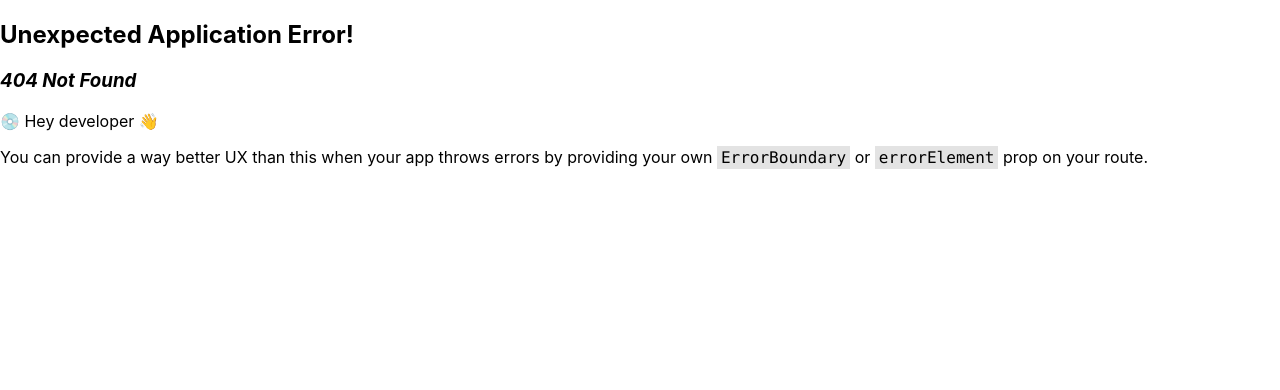
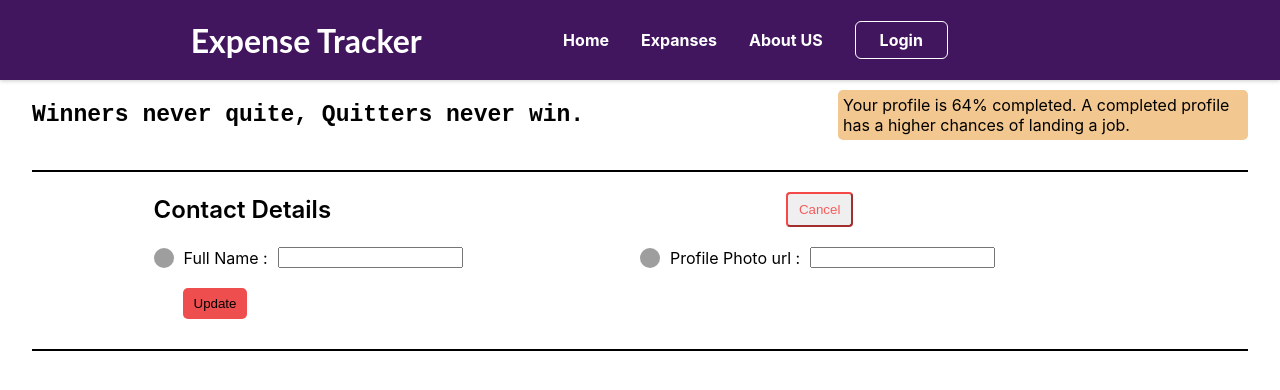
Before and after one commit to MilanTibadiya/Expense-Tracker, a React (Create React App) app in the folder expense-tracker/: page /completeprofile in a window 1280 px wide. Before the commit this address had no page. Shown: the top 390 px of the page. Built offline with nearby package versions, Linux system fonts and the light colour scheme; grey boxes are pictures that could not be loaded.

Commit message:
03 (Complete your profile)

```diff
--- a/expense-tracker/src/App.js
+++ b/expense-tracker/src/App.js
@@ -3,7 +3,8 @@ import { createBrowserRouter, RouterProvider } from "react-router-dom";
 
 import Header from './components/Header/Header'
 import AuthForm from "./components/Auth/AuthForm";
-import Expenses from "./components/Pages/Expenses/Expenses";
+import Home from "./components/Pages/Home/Home";
+import CompleteProfile from "./components/Pages/CompleteProfile/CompleteProfile";
 
 var router = createBrowserRouter( [
   {
@@ -11,7 +12,8 @@ var router = createBrowserRouter( [
     element: <Header/>,
     children: [
       { path: "/", element: <AuthForm/> },
-      { path: "/expenses", element: <Expenses/> },
+      { path: "/home", element: <Home/> },
+      { path: "/completeprofile", element: <CompleteProfile/> },
     ],
   },
 ]);
--- a/expense-tracker/src/components/Auth/AuthForm.js
+++ b/expense-tracker/src/components/Auth/AuthForm.js
@@ -71,8 +71,8 @@ const AuthForm = () => {
     })
     .then((data) => {
       if(data){
-      navigate('/expenses')
-      console.log('User has successfully signed up')
+      navigate('/home') ;
+      localStorage.setItem("idToken" , data.idToken);
       return toast('sucsess');
       }
     })
--- a/expense-tracker/src/components/Header/Header.js
+++ b/expense-tracker/src/components/Header/Header.js
@@ -13,8 +13,8 @@ const MainNavigation = () => {
       </NavLink>
       <nav>
         <ul>
-          <li><NavLink>Home</NavLink></li>
-          <li><NavLink to='/expenses'>Expanses</NavLink></li>
+          <li><NavLink to='/home'>Home</NavLink></li>
+          <li><NavLink>Expanses</NavLink></li>
           <li><NavLink>About US</NavLink></li>
           <li><NavLink to='/'>
             <button>Login</button>
--- /dev/null
+++ b/expense-tracker/src/components/Pages/CompleteProfile/CompleteProfile.js
@@ -0,0 +1,106 @@
+import React, { useRef } from "react";
+import axios from "axios";
+
+import { ToastContainer, toast } from 'react-toastify';
+import 'react-toastify/dist/ReactToastify.css';
+import classes from "./CompleteProfile.module.css";
+
+const CompleteProfile = () => {
+    const fullName = useRef();
+    const photourl = useRef();
+
+    const profileSubmitHandler = async (e) => {
+        e.preventDefault();
+
+        const enteredFullName = fullName.current.value;
+        const enteredphotourl = photourl.current.value;
+        // console.log(enteredFullName, enteredphotourl);
+
+        let idToken = localStorage.getItem('idToken')
+
+        try {
+            const res = await axios.post(
+       "https://identitytoolkit.googleapis.com/v1/accounts:update?key=AIzaSyCq0D46LMMQdd83yquIDm-07jK4smD1MD4",
+       {
+         idToken: idToken,
+         displayName: enteredFullName,
+         photoUrl : enteredphotourl,
+       }
+     );
+         toast('Profile Updated')
+         console.log(res);
+        //  document.querySelector("form").reset();
+     } catch (e) {
+           toast(e.response.data.error.message);
+     }
+
+        // fetch("https://identitytoolkit.googleapis.com/v1/accounts:update?key=AIzaSyCq0D46LMMQdd83yquIDm-07jK4smD1MD4"
+        // ,{
+        //     method: 'POST',
+        //     body: JSON.stringify(({
+        //         idToken: idToken,
+        //         displayName: enteredFullName,
+        //         photoUrl: enteredphotourl,
+        //     })),
+        //     headers: {
+        //         'Content-Type' : 'application/json'
+        //       },
+        // })
+        // .then((res) => {
+        //     if(res.ok){
+        //         toast('Profile Updated')
+        //         console.log(res);
+        //     }else{
+        //         res.json().then(data => {   // Json also return promises mi,
+        //           return toast(data.error.message);
+        //           })
+        //     }
+        // })
+        // .catch((err) => {
+        //     return toast(err.message)
+        //   })
+
+    };
+
+  return (
+    <>
+    <div className={classes.container}>
+      <div className={classes.header1}>
+        <div className={classes.left1}> Winners never quite, Quitters never win.</div>
+        <div className={classes.right1}> Your profile is 64% completed. A completed profile has a higher chances of landing a job. </div>
+      </div>
+      {/* below section */}
+
+      <form>
+      <div className={classes.contactDetail1}>
+        <div className={classes.main}>
+          <div className={classes.header}>
+            <div className={classes.ContactDetail}> Contact Details </div>
+            <button className={classes.cancel}>Cancel</button>
+          </div>
+
+          <div className={classes.input}>
+            <div className={classes.left}>
+              <img src="https://cdn-icons-png.flaticon.com/512/25/25231.png" alt='name'/>
+              <div className={classes.fullName}>Full Name : </div>
+              <input type="text" ref={fullName} required/>
+            </div>
+            <div className={classes.right}>
+              <img src="https://cdn-icons-png.flaticon.com/512/2301/2301129.png" alt='profile url'/>
+              <div className={classes.photourl}>Profile Photo url : </div>
+              <input type="text" ref={photourl} required/>
+            </div>
+          </div>
+          <button onClick={profileSubmitHandler} className={classes.update} type="submit">
+            Update
+          </button>
+        </div>
+      </div>
+      </form>
+    </div>
+    <ToastContainer/>
+    </>
+  );
+};
+
+export default CompleteProfile;
--- /dev/null
+++ b/expense-tracker/src/components/Pages/CompleteProfile/CompleteProfile.module.css
@@ -0,0 +1,116 @@
+.container{
+    width: 95vw;
+    display: flex;
+    align-items: center;
+    justify-content: center;
+    flex-direction: column;
+    margin: auto;
+    margin-top: 10px;
+    /* border-bottom: 2px solid black; */
+}
+
+.header1{
+    width: 100%;
+    display: flex;
+    align-items: center;
+    justify-content: space-between;
+    border-bottom: 2px solid black;
+    margin-bottom: 20px;
+    padding-bottom: 30px;
+}
+
+.left1{
+    font-family: 'Courier New', Courier, monospace;
+    font-weight: 600;
+    font-size: 23px;
+}
+
+.right1{
+    width: 400px;
+    padding: 5px 5px;
+    background-color: rgb(242, 199, 144);
+    border-radius: 5px;
+}
+
+.contactDetail1{
+    display: flex;
+    align-items: center;
+    justify-content: center;
+}
+
+/* below section */
+
+.main{
+    width: 95vw;
+    display: flex;
+    align-items: center;
+    justify-content: center;
+    flex-direction: column;
+    border-bottom: 2px solid black;
+    padding-bottom: 30px;
+}
+
+.header{
+    width: 80%;
+    display: flex;
+    align-items: center;
+    justify-content: space-between;
+}
+
+.ContactDetail{
+font-size: 24px;
+font-weight: 600;
+}
+.cancel{
+color: rgb(244, 92, 92);
+border-color: rgb(245, 72, 72);
+border-radius: 4px;
+padding: 8px 11px;
+cursor: pointer;
+margin-right: 273px;
+}
+
+.input{
+    width: 80%;
+    display: flex;
+    align-items: center;
+    justify-content: space-around;
+    margin-top: 20px;
+}
+.input img{
+    width: 20px;
+    height: 20px;
+    border-radius: 100%;
+    margin-right: 10px;
+}
+.fullName{
+margin-right: 10px;
+}
+.photourl{
+
+}
+.left{
+    width: 50%;
+    display: flex;
+    align-items: center;
+
+}
+.right{
+    width: 50%;
+    display: flex;
+    align-items: center;
+}
+.photourl{
+    margin-right: 10px;
+}
+
+.update{
+    background-color: rgb(238, 78, 78);
+    margin-top: 20px;
+    align-items: start;
+    margin-left: -850px;
+    padding: 8px 11px;
+    border: none;
+    border-radius: 5px;
+    cursor: pointer;
+}
--- a/expense-tracker/src/components/Pages/Expenses/Expenses.js
+++ /dev/null
@@ -1,9 +0,0 @@
-import React from "react";
-
-const Expenses = () => {
-    return (
-        <h1>Welcome to expase page</h1>
-    );
-};
-
-export default Expenses;
--- /dev/null
+++ b/expense-tracker/src/components/Pages/Home/Home.js
@@ -0,0 +1,21 @@
+import React from "react";
+import { NavLink } from "react-router-dom";
+
+import classes from './Home.module.css';
+
+const Home = () => {
+    return (
+        <>
+        <div className={classes.welcome}>
+        <div className={classes.heading}>
+        <p>Welcome to Expense Tracker App</p>
+        </div>
+        <div className={classes.profilelink}>
+            Your profile is incomplete.<NavLink to='/completeprofile'>Complete now</NavLink>
+        </div>
+    </div>
+    </>
+    );
+};
+
+export default Home;
--- /dev/null
+++ b/expense-tracker/src/components/Pages/Home/Home.module.css
@@ -0,0 +1,22 @@
+.welcome {
+    border-bottom: 3px solid black;
+    display: flex;
+    align-items: center;
+    justify-content: space-between;
+    padding-left: 30px;
+    padding-right: 30px;
+}
+
+.heading {
+    font-family: 'Courier New', Courier, monospace;
+    font-size: 30px;
+    font-weight: 800;
+}
+
+.profilelink {
+    background-color: orange;
+    padding-left: 30px;
+    border-radius: 12px 0px 0px 12px;
+    padding-right: 20px;
+    padding-block: 10px;
+}
```
